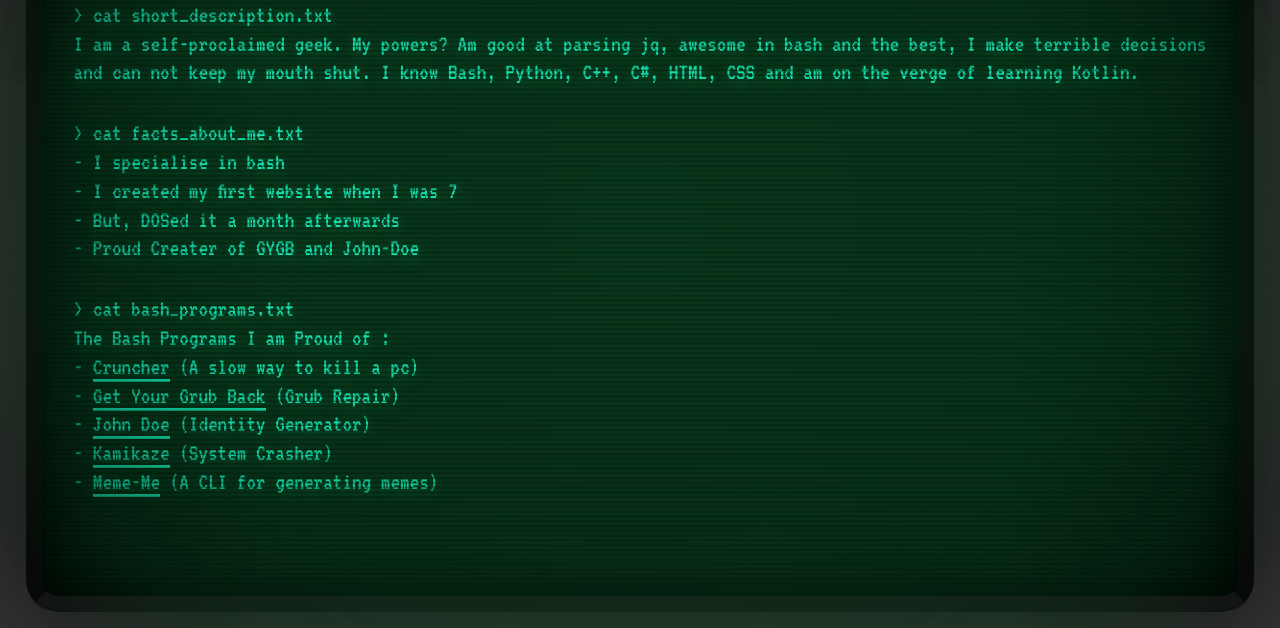
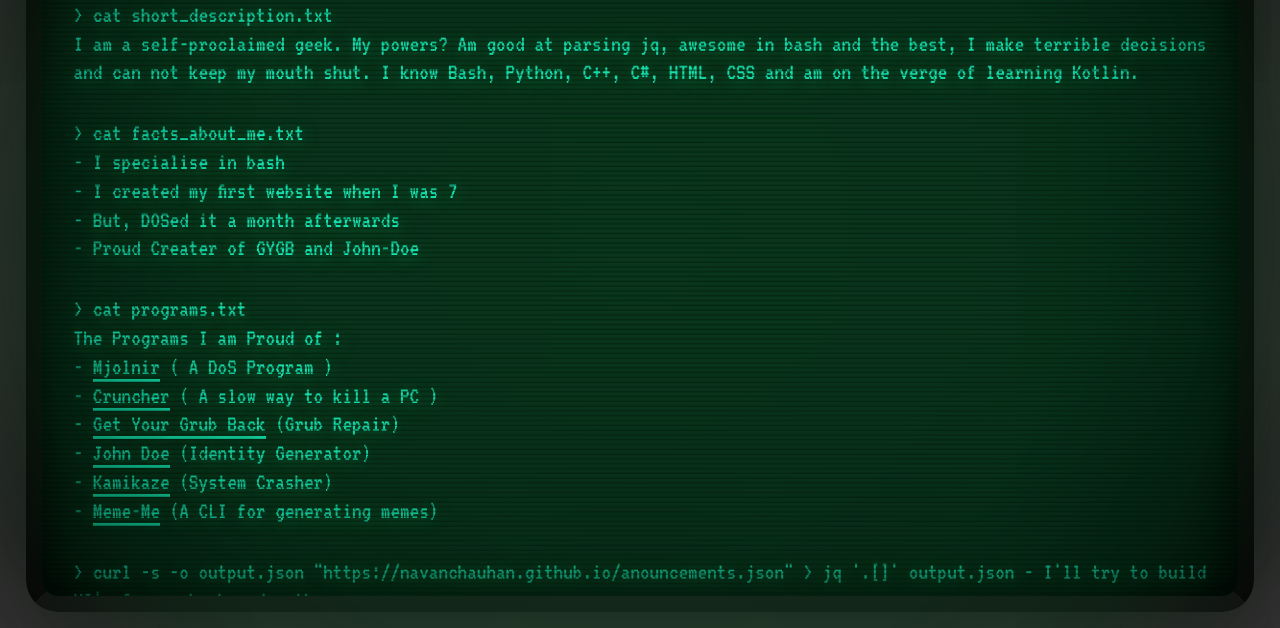
Before and after one commit to navanchauhan/myWebsitesOld, a plain HTML site: page index.html in a window 1280 px wide. Shown: the part 172-800 px from the top of the page. Drawn offline with nearby package versions, Linux system fonts and the light colour scheme.

Commit message:
added a new entry

```diff
--- a/index.html
+++ b/index.html
@@ -46,16 +46,18 @@
 - But, DOSed it a month afterwards<br>
 - Proud Creater of GYGB and John-Doe
 </p>
-	<p>> cat bash_programs.txt<br>
-	The Bash Programs I am Proud of :<br>
-- <a href="https://navanchauhan.github.io/Cruncher">Cruncher</a> (A slow way to kill a pc)<br>
+	<p>> cat programs.txt<br>
+	The Programs I am Proud of :<br>
+- <a href="https://navanchauhan.github.io/Mjolnir">Mjolnir</a> ( A DoS Program )<br>
+- <a href="https://navanchauhan.github.io/Cruncher">Cruncher</a> ( A slow way to kill a PC )<br>
 - <a href="https://navanchauhan.github.io/GYGB">Get Your Grub Back</a> (Grub Repair)<br>
 - <a href="https://navanchauhan.github.io/John-Doe">John Doe</a> (Identity Generator)<br>
 - <a href="https://navanchauhan.github.io/Kamikaze">Kamikaze</a> (System Crasher)<br>
 - <a href="https://navanchauhan.github.io/Meme-me">Meme-Me</a> (A CLI for generating memes)<br></p>
 
-
-
+   <p>> curl -s -o output.json "https://navanchauhan.github.io/anouncements.json"
+      > jq '.[]' output.json
+- I'll try to build UI's for my bash and python programs soon</p>
   </div>
   <div class="piece scanlines noclick"></div>
   <div class="piece glow noclick"></div>
```
